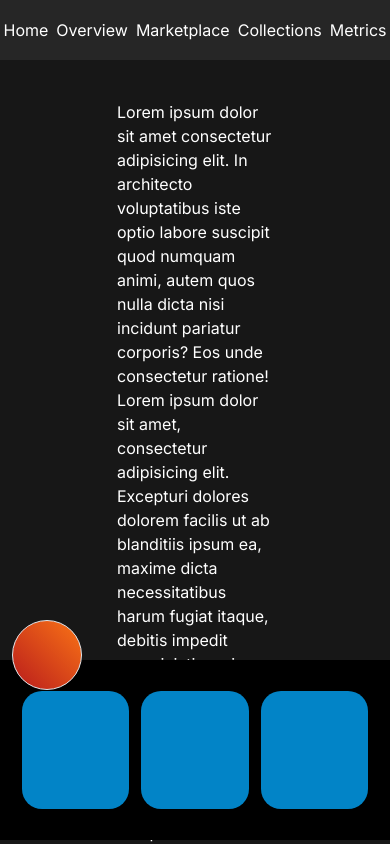
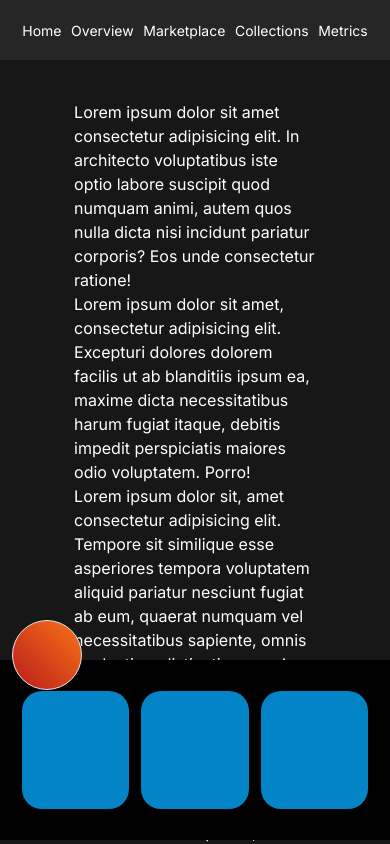
Before and after one commit to SparkEco/nftwallet, a Next.js app: page / in a window 390 px wide. Shown: the top 844 px of the page. Built offline with nearby package versions, Linux system fonts and the light colour scheme.

Commit message:
No time for comments XD

```diff
--- a/app/(site)/page.tsx
+++ b/app/(site)/page.tsx
@@ -1,6 +1,6 @@
 function Home() {
   return (
-    <div className="px-[30%] my-[40px]">
+    <div className="lg:px-[30%] px-[19%] my-[40px]">
       <p>
         Lorem ipsum dolor sit amet consectetur adipisicing elit. In architecto
         voluptatibus iste optio labore suscipit quod numquam animi, autem quos
--- a/components/Navbar.tsx
+++ b/components/Navbar.tsx
@@ -1,7 +1,7 @@
 function Navbar() {
   return (
-    <nav className="w-full flex justify-center h-[60px] bg-neutral-800 items-center p-4">
-      <ul className="flex lg:space-x-[50px] space-x-2 justify-center cursor-pointer">
+    <nav className="w-full flex lg:justify-center justify-around h-[60px] text-[14px] bg-neutral-800 items-center p-4">
+      <ul className="flex lg:space-x-[50px] space-x-[0.6rem] justify-center cursor-pointer">
         <li className="hover:text-sky-500">Home</li>
         <li className="hover:text-sky-500">Overview</li>
         <li className="hover:text-sky-500">Marketplace</li>
```
